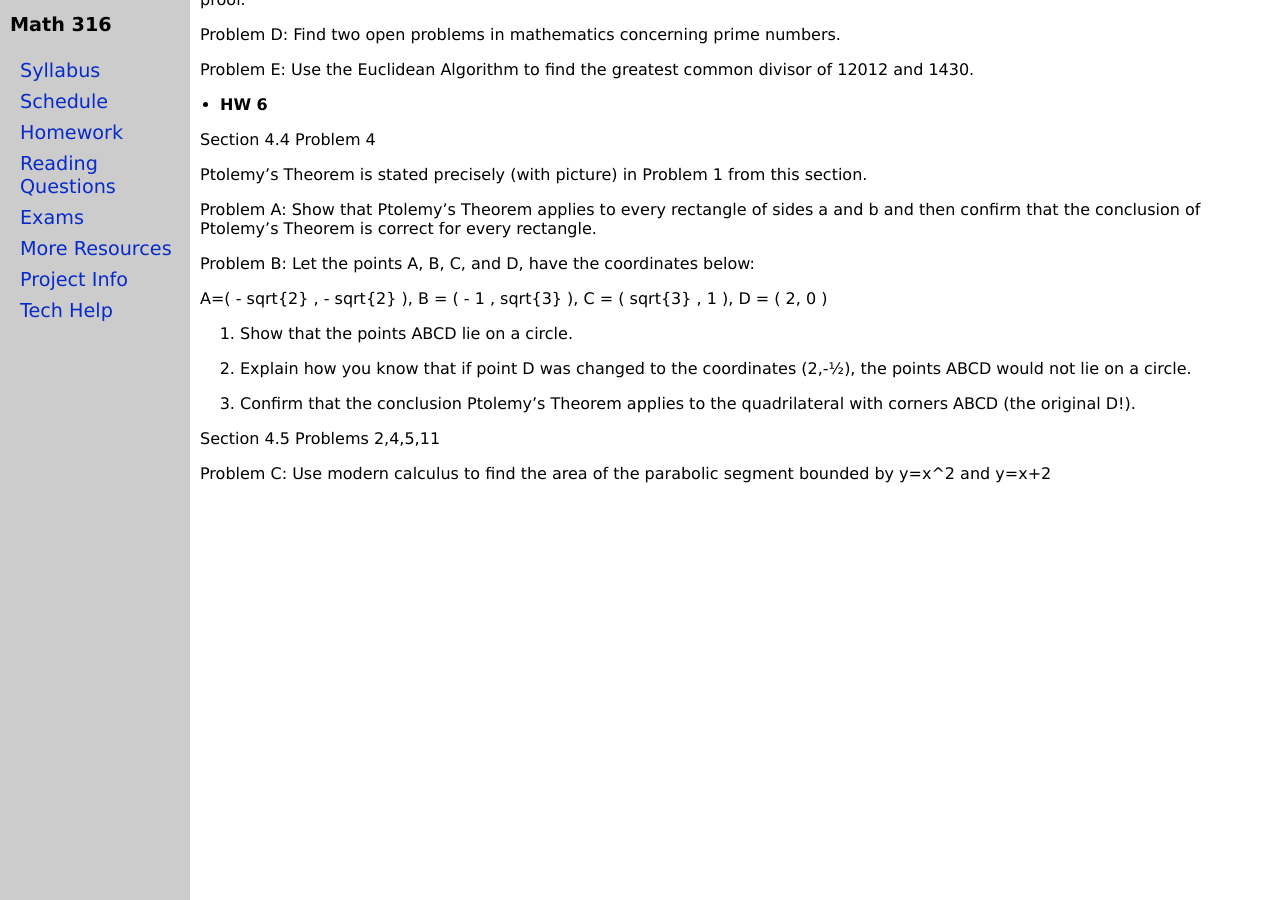
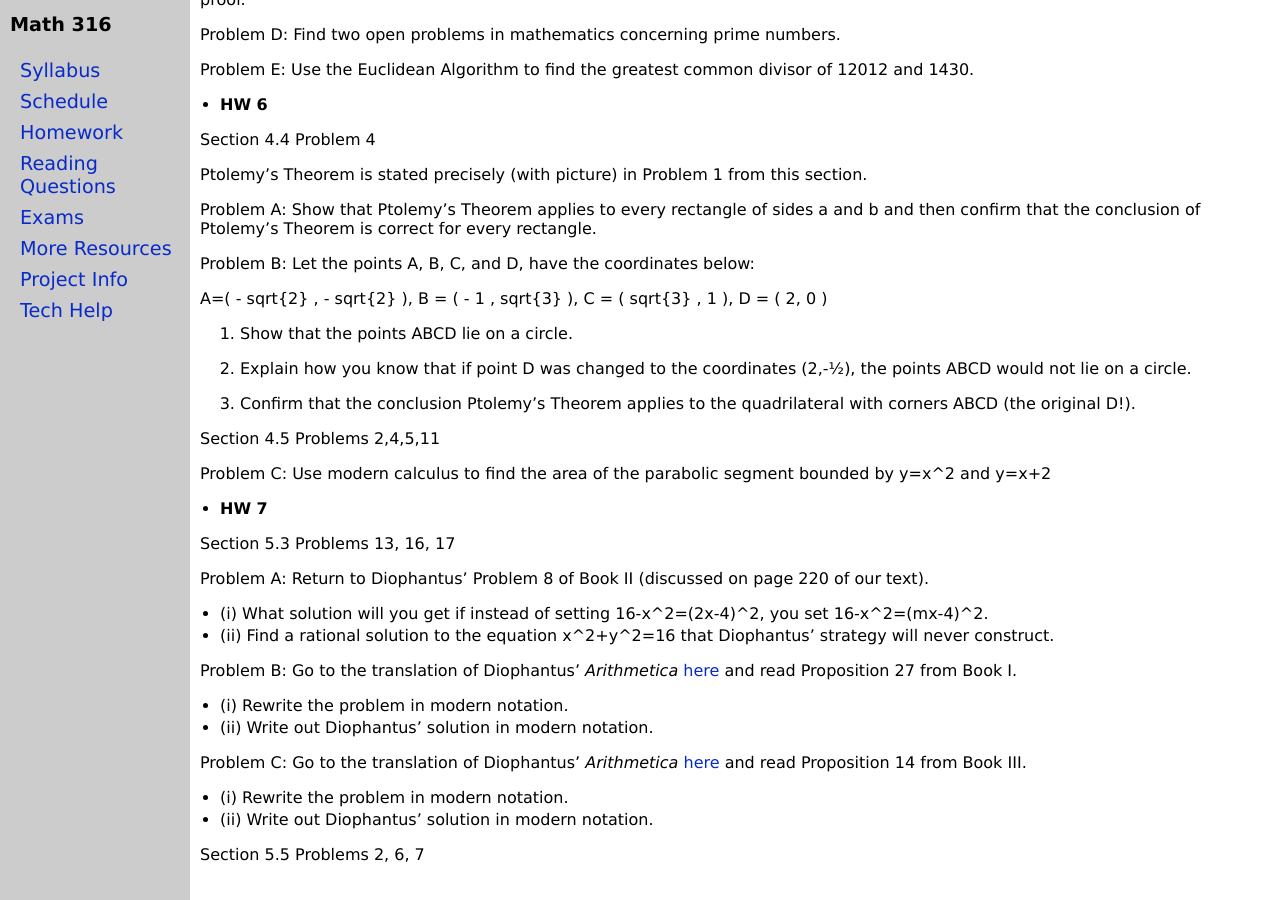
Before and after one commit to jrfaudree/HOM, a Jekyll site: the page built from homework.md, in a window 1280 px wide and 900 px high, scrolled down 1312 px. Built offline with Jekyll 4.4.1, drawn with Linux system fonts in a browser that asks for light colours.

Commit message:
Update homework.md

```diff
--- a/homework.md
+++ b/homework.md
@@ -100,3 +100,21 @@ Section 4.5 Problems 2,4,5,11
 
 Problem C: Use modern calculus to find the area of the parabolic segment bounded by y=x^2
 and y=x+2
+
+* **HW 7**
+
+Section 5.3 Problems 13, 16, 17
+
+Problem A: Return to Diophantus' Problem 8 of Book II (discussed on page 220 of our text).
+- (i) What solution will you get if instead of setting 16-x^2=(2x-4)^2, you set 16-x^2=(mx-4)^2.
+- (ii) Find a rational solution to the equation x^2+y^2=16 that Diophantus' strategy will never construct.
+
+Problem B: Go to the translation of Diophantus' *Arithmetica* [here]() and read Proposition 27 from Book I.
+- (i) Rewrite the problem in modern notation.
+- (ii) Write out Diophantus' solution in modern notation.
+
+Problem C: Go to the translation of Diophantus' *Arithmetica* [here]() and read Proposition 14 from Book III.
+- (i) Rewrite the problem in modern notation.
+- (ii) Write out Diophantus' solution in modern notation.
+
+Section 5.5 Problems 2, 6, 7
```
